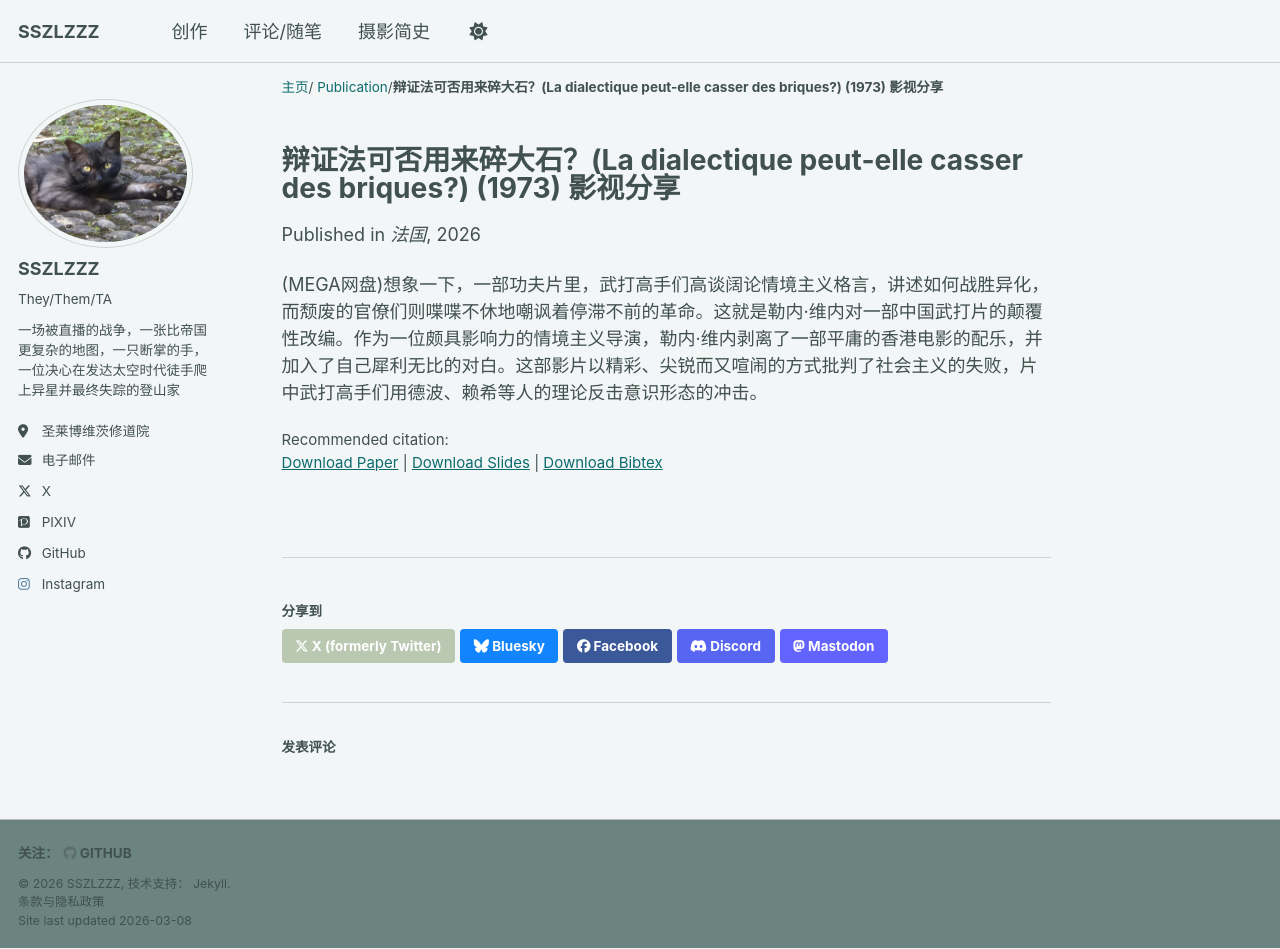
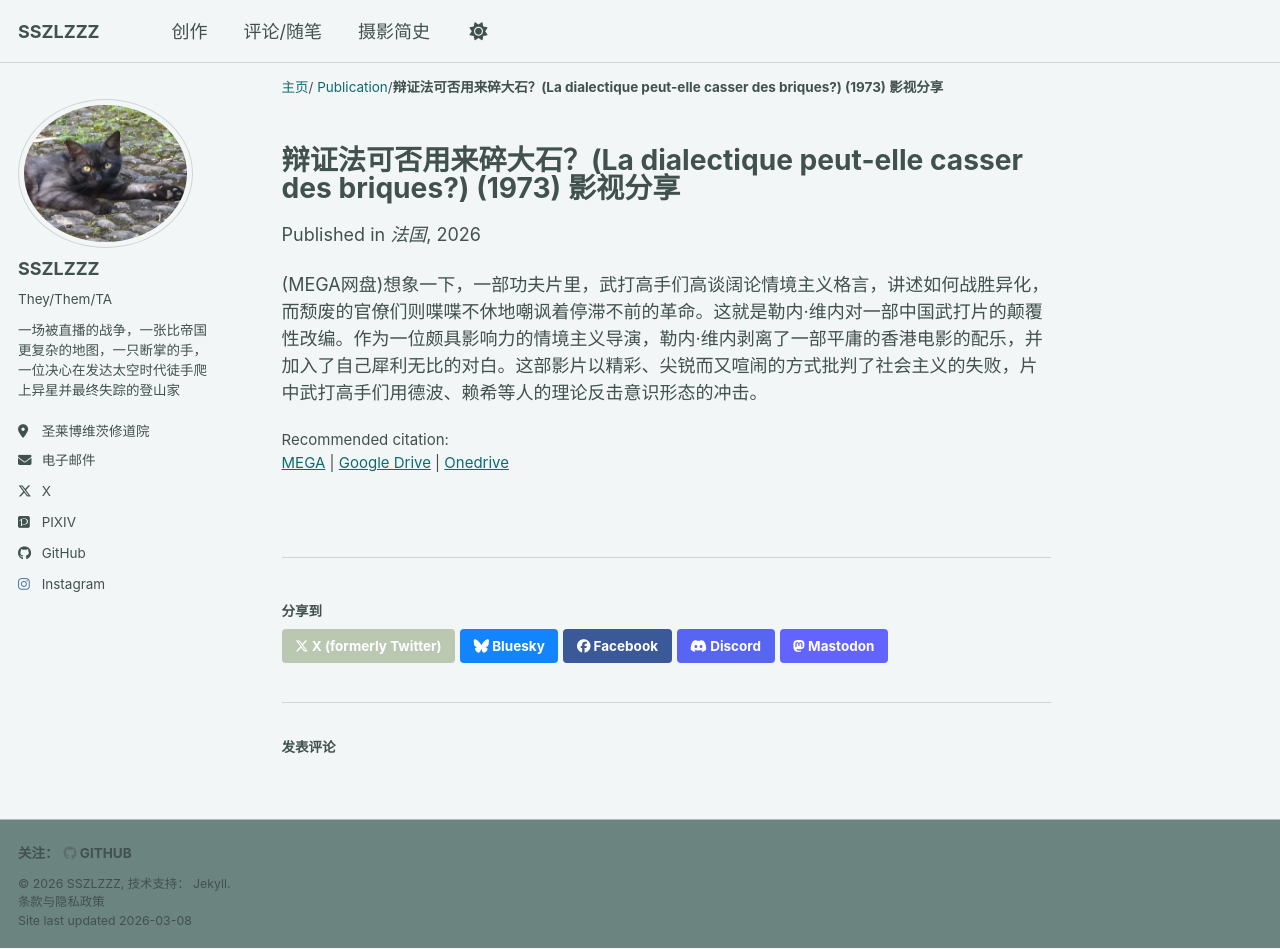
Before and after one commit to bebsgddgdghddh/sszlzzz, a Jekyll site: the page built from _publications/2009-10-01-paper-title-number-1.md, in a window 1280 px wide and 949 px high. Built offline with Jekyll 4.4.1, drawn with Linux system fonts in a browser that asks for light colours; a script bundle is joined from its source files by our own code; library files that are not in the unit come from our copies; comment, search, counter and statistics services are not loaded.

Commit message:
edit names of three types of publications

```diff
--- a/_layouts/single.html
+++ b/_layouts/single.html
@@ -48,29 +48,29 @@ layout: default
         {{ content }}
 
         {% if page.citation and page.paperurl and page.slidesurl and page.bibtexurl %}
-          <p style="font-size: smaller">Recommended citation: {{ page.citation }}<br /><a href="{{ page.paperurl }}">Download Paper</a> | <a href="{{ page.slidesurl }}">Download Slides</a> | <a href="{{ page.bibtexurl }}">Download Bibtex</a></p>
+          <p style="font-size: smaller">Recommended citation: {{ page.citation }}<br /><a href="{{ page.paperurl }}">MEGA</a> | <a href="{{ page.slidesurl }}">Google Drive</a> | <a href="{{ page.bibtexurl }}">Onedrive</a></p>
         {% elsif page.citation and page.paperurl and page.slidesurl %}
-          <p style="font-size: smaller">Recommended citation: {{ page.citation }}<br /><a href="{{ page.paperurl }}">Download Paper</a> | <a href="{{ page.slidesurl }}">Download Slides</a></p>
+          <p style="font-size: smaller">Recommended citation: {{ page.citation }}<br /><a href="{{ page.paperurl }}">MEGA</a> | <a href="{{ page.slidesurl }}">Google Drive</a></p>
         {% elsif page.citation and page.paperurl and page.bibtexurl %}
-          <p style="font-size: smaller">Recommended citation: {{ page.citation }}<br /><a href="{{ page.paperurl }}">Download Paper</a> | <a href="{{ page.bibtexurl }}">Download Bibtex</a></p>
+          <p style="font-size: smaller">Recommended citation: {{ page.citation }}<br /><a href="{{ page.paperurl }}">MEGA</a> | <a href="{{ page.bibtexurl }}">Onedrive</a></p>
         {% elsif page.citation and page.paperurl %}
-          <p style="font-size: smaller">Recommended citation: {{ page.citation }}<br /><a href="{{ page.paperurl }}">Download Paper</a></p>
+          <p style="font-size: smaller">Recommended citation: {{ page.citation }}<br /><a href="{{ page.paperurl }}">MEGA</a></p>
         {% elsif page.citation and page.slidesurl and page.bibtexurl %}
-          <p style="font-size: smaller">Recommended citation: {{ page.citation }}<br /><a href="{{ page.slidesurl }}">Download Slides</a> | <a href="{{ page.bibtexurl }}">Download Bibtex</a></p>
+          <p style="font-size: smaller">Recommended citation: {{ page.citation }}<br /><a href="{{ page.slidesurl }}">Google Drive</a> | <a href="{{ page.bibtexurl }}">Onedrive</a></p>
         {% elsif page.citation and page.slidesurl %}
-          <p style="font-size: smaller">Recommended citation: {{ page.citation }}<br /><a href="{{ page.slidesurl }}">Download Slides</a></p>
+          <p style="font-size: smaller">Recommended citation: {{ page.citation }}<br /><a href="{{ page.slidesurl }}">Google Drive</a></p>
         {% elsif page.slidesurl and page.bibtexurl %}
-          <p style="font-size: smaller"><a href="{{ page.slidesurl }}">Download Slides</a> | <a href="{{ page.bibtexurl }}">Download Bibtex</a></p>
+          <p style="font-size: smaller"><a href="{{ page.slidesurl }}">Google Drive</a> | <a href="{{ page.bibtexurl }}">Onedrive</a></p>
         {% elsif page.paperurl and page.bibtexurl %}
-          <p style="font-size: smaller"><a href="{{ page.paperurl }}">Download Paper</a> | <a href="{{ page.bibtexurl }}">Download Bibtex</a></p>
+          <p style="font-size: smaller"><a href="{{ page.paperurl }}">MEGA</a> | <a href="{{ page.bibtexurl }}">Onedrive</a></p>
         {% elsif page.citation and page.bibtexurl %}
-          <p style="font-size: smaller">Recommended citation: {{ page.citation }}<br /><a href="{{ page.bibtexurl }}">Download Bibtex</a></p>
+          <p style="font-size: smaller">Recommended citation: {{ page.citation }}<br /><a href="{{ page.bibtexurl }}">Onedrive</a></p>
         {% elsif page.citation %}
           <p style="font-size: smaller">Recommended citation: {{ page.citation }}</p>
         {% elsif page.slidesurl %}
-          <p style="font-size: smaller"><a href="{{ page.slidesurl }}">Download Slides</a></p>
+          <p style="font-size: smaller"><a href="{{ page.slidesurl }}">Google Drive</a></p>
         {% elsif page.bibtexurl %}
-          <p style="font-size: smaller"><a href="{{ page.bibtexurl }}">Download Bibtex</a></p>
+          <p style="font-size: smaller"><a href="{{ page.bibtexurl }}">Onedrive</a></p>
         {% endif %}
 
         {% if page.link %}<div><a href="{{ page.link }}" class="btn">{{ site.data.ui-text[site.locale].ext_link_label | default: "Direct Link" }}</a></div>{% endif %}
--- a/markdown_generator/publications.py
+++ b/markdown_generator/publications.py
@@ -59,7 +59,7 @@ def create_md(lines: list, layout: list):
 
         # Markdown description for individual page
         if len(str(item[layout.index('paper_url')])) > 5:
-            md += f"\n<a href='{item[layout.index('paper_url')]}'>Download paper here</a>\n"
+            md += f"\n<a href='{item[layout.index('paper_url')]}'>MEGA here</a>\n"
         if len(str(item[layout.index('excerpt')])) > 5:
             md += f"\n{html_escape(item[layout.index('excerpt')])}\n"
         md += f"\nRecommended citation: {item[layout.index('citation')]}"
```
Also changed, not shown: 1 other file.
